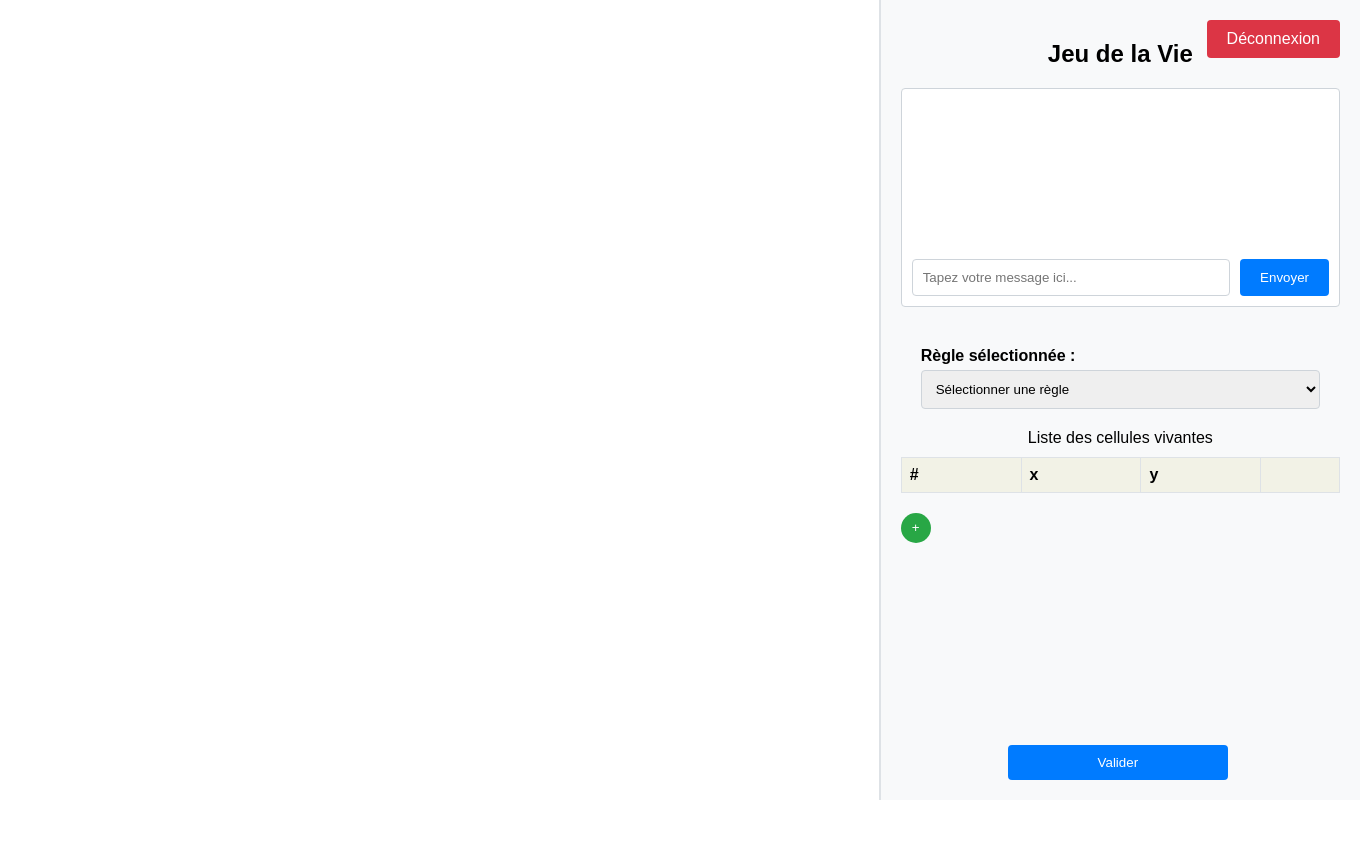
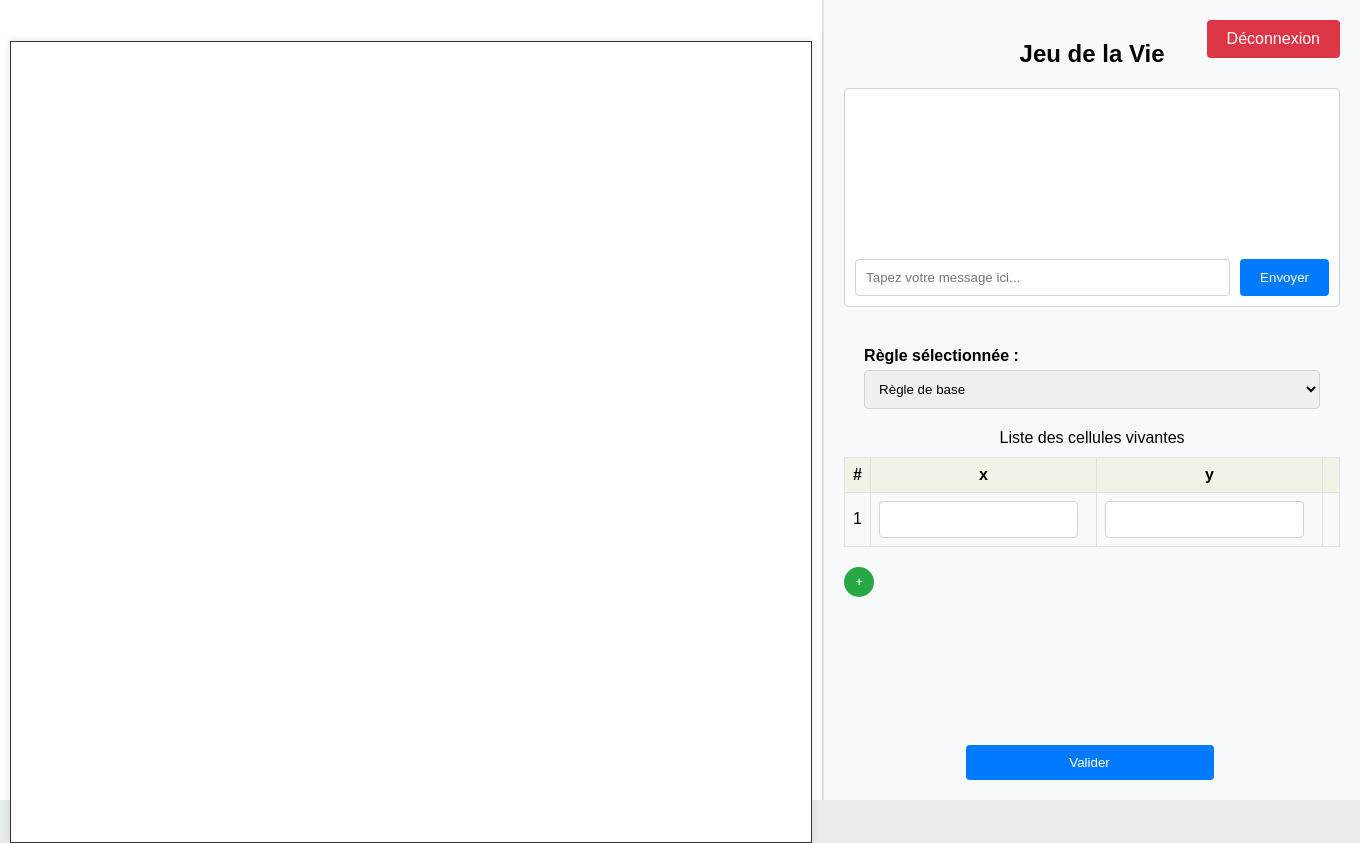
Before and after one commit to Kierha/jeu-de-la-vie, a Django app: page /game/ in a window 1360 px wide. Before the commit the page ends 800 px from the top, so only its background shows below. Run offline with Django 5.2, Linux system fonts and the light colour scheme; data comes from the database, SQL or seed files in the repository; lists and menus that the app fills with data are empty.

Commit message:
grille de jeu

```diff
--- a/app_manager/urls.py
+++ b/app_manager/urls.py
@@ -1,11 +1,12 @@
 from django.urls import path
 from django.contrib.auth import views as auth_views
-from game.views import register, game_screen
+from game.views import register, game_screen, get_rule_details
 
 urlpatterns = [
-    path('', auth_views.LoginView.as_view(template_name='registration/loginScreen.html'), name='login'),  # Page d'accueil
-    path('login/', auth_views.LoginView.as_view(template_name='registration/loginScreen.html'), name='login'),  # URL spécifique pour la connexion
+    path('', auth_views.LoginView.as_view(template_name='registration/loginScreen.html'), name='login'),
+    path('login/', auth_views.LoginView.as_view(template_name='registration/loginScreen.html'), name='login'),
     path('register/', register, name='register'),
     path('logout/', auth_views.LogoutView.as_view(next_page='/login/'), name='logout'),
     path('game/', game_screen, name='game_screen'),
+    path('get-rule-details/<int:rule_id>/', get_rule_details, name='get_rule_details'),
 ]
--- a/game/static/css/gameScreen.css
+++ b/game/static/css/gameScreen.css
@@ -134,7 +134,7 @@ th,
 td {
     border: 1px solid #dee2e6;
     padding: 8px;
-    text-align: left;
+    text-align: center;
 }
 
 th {
@@ -186,3 +186,26 @@ th {
 .delete-btn:hover {
     background-color: #bd2130;
 }
+
+/* Grille de jeu */
+.game-grid {
+    width: 800px;
+    height: 800px;
+    display: grid;
+    grid-gap: 1px;
+    background-color: #fff;
+    border: 1px solid #333;
+    box-shadow: 0 0 10px rgba(0, 0, 0, 0.1);
+    margin: auto;
+    margin-top: 5%;
+}
+
+.game-grid .cell {
+    border: 1px solid #ddd;
+    background-color: #eee;
+    box-sizing: border-box;
+}
+
+.game-grid .cell.alive {
+    background-color: #333;
+}
--- /dev/null
+++ b/game/static/js/gameManager.js
@@ -0,0 +1,121 @@
+function checkCellsAliveTab() {
+  var cellCoordinates = [];
+  var tableRows = document.querySelectorAll(
+    ".cell-table-container table tbody tr"
+  );
+  var errors = [];
+  if (
+    tableRows.length <= 1 &&
+    tableRows[0].querySelector(".x").value.trim() === "" &&
+    tableRows[0].querySelector(".y").value.trim() === ""
+  ) {
+    alert("Il faut au minimum 1 cellule vivante !");
+    return null;
+  }
+
+  tableRows.forEach(function (row, index) {
+    var x = row.querySelector(".x").value.trim();
+    var y = row.querySelector(".y").value.trim();
+
+    if (x === "" && y === "") {
+      // Si la ligne est vide, on passe à la suivante sans ajouter les coordonnées
+      return;
+    } else if (x === "" || y === "") {
+      errors.push("La ligne " + (index + 1) + " contient une colonne vide !");
+    } else if (isNaN(x) || isNaN(y)) {
+      errors.push(
+        "La ligne " + (index + 1) + " contient des valeurs non numériques !"
+      );
+    } else {
+      cellCoordinates.push({ x: parseInt(x, 10), y: parseInt(y, 10) });
+    }
+  });
+
+  if (errors.length > 0) {
+    alert("Erreurs :\n" + errors.join("\n"));
+    return null;
+  }
+
+  return cellCoordinates;
+}
+
+function getMaxSize(cellCoordinates) {
+  let maxX = 0;
+  let maxY = 0;
+
+  cellCoordinates.forEach((coord) => {
+    maxX = Math.max(maxX, coord.x);
+    maxY = Math.max(maxY, coord.y);
+  });
+
+  // Retourne la plus grande dimension plus 50 comme la taille de la grille
+  return Math.max(maxX, maxY) + 50;
+}
+
+function drawGrid(gridSize) {
+  const gameGrid = document.querySelector(".game-grid");
+
+  // Taille de la grille
+  var gridDimensions = "800px";
+
+  // Ajuste les styles CSS pour les colonnes et les rangées de la grille
+  gameGrid.style.display = "grid";
+  gameGrid.style.gridTemplateColumns = `repeat(${gridSize}, 1fr)`;
+  gameGrid.style.gridTemplateRows = `repeat(${gridSize}, 1fr)`;
+  gameGrid.style.width = gridDimensions;
+  gameGrid.style.height = gridDimensions;
+
+  // Vide le contenu actuel de la grille
+  gameGrid.innerHTML = "";
+
+  // Crée les cellules de la grille
+  for (let i = 0; i < gridSize * gridSize; i++) {
+    let cell = document.createElement("div");
+    cell.classList.add("cell"); // Assure-toi que cette classe correspond à celle définie dans ton CSS
+    gameGrid.appendChild(cell);
+  }
+}
+
+document.addEventListener("DOMContentLoaded", function () {
+  var validateButton = document.querySelector(".validate-btn");
+  var ruleSelect = document.querySelector("#rule-select");
+
+  validateButton.addEventListener("click", function () {
+    var cellCoordinates = checkCellsAliveTab();
+
+    if (cellCoordinates !== null) {
+      // Récupère la règle sélectionnée
+      var selectedRuleId = ruleSelect.value;
+      var selectedRuleText = ruleSelect.options[ruleSelect.selectedIndex].text;
+
+      // Envoie une requête pour récupérer les détails de la règle sélectionnée
+      fetch("/get-rule-details/" + selectedRuleId)
+        .then((response) => response.json())
+        .then((data) => {
+          // Stocke les informations dans le localStorage
+          var configName = cellCoordinates.length + "A";
+          localStorage.setItem("config_name", configName);
+
+          // Affiche les informations
+          console.log(
+            `rule_name: ${selectedRuleText}, survival_rules: ${
+              data.survival_rules
+            }, birth_rules: ${
+              data.birth_rules
+            }, config_start: ${configName}, cells_alive: ${JSON.stringify(
+              cellCoordinates
+            )}`
+          );
+          var maxGridSize = getMaxSize(cellCoordinates);
+          console.log(maxGridSize);
+          drawGrid(maxGridSize);
+        })
+        .catch((error) => {
+          console.error(
+            "Erreur lors de la récupération des détails de la règle:",
+            error
+          );
+        });
+    }
+  });
+});
--- /dev/null
+++ b/game/static/js/initGame.js
@@ -0,0 +1,40 @@
+document.addEventListener("DOMContentLoaded", function () {
+  const addBtn = document.querySelector(".add-btn");
+  const tableBody = document.querySelector("table tbody");
+
+  // Ajoute une écoute sur le tableau pour la suppression de lignes
+  tableBody.addEventListener("click", function (e) {
+    if (e.target && e.target.matches(".delete-btn")) {
+      deleteRow(e.target);
+    }
+  });
+
+  function addRow() {
+    const rowCount = tableBody.rows.length;
+    const row = tableBody.insertRow(-1);
+    const cell1 = row.insertCell(0);
+    const cell2 = row.insertCell(1);
+    const cell3 = row.insertCell(2);
+    const cell4 = row.insertCell(3);
+
+    cell1.innerHTML = rowCount + 1;
+    cell2.innerHTML = `<input type="text" class="x" name="x_value_${rowCount}" />`;
+    cell3.innerHTML = `<input type="text" class="y" name="y_value_${rowCount}" />`;
+    cell4.innerHTML =
+      rowCount !== 0
+        ? `<button type="button" class="delete-btn">Supprimer</button>`
+        : "";
+  }
+
+  function deleteRow(btn) {
+    const row = btn.parentNode.parentNode;
+    row.parentNode.removeChild(row);
+  }
+
+  addBtn.addEventListener("click", function () {
+    addRow();
+  });
+
+  // Ajoute une ligne initiale
+  addRow();
+});
--- a/game/templates/game/gameScreen.html
+++ b/game/templates/game/gameScreen.html
@@ -7,6 +7,9 @@
     <meta name="viewport" content="width=device-width, initial-scale=1.0">
     <title>Jeu de la Vie</title>
     <link rel="stylesheet" href="{% static 'css/gameScreen.css' %}">
+    <script src="{% static 'js/initGame.js' %}"></script>
+    <script src="{% static 'js/gameManager.js' %}"></script>
+
 </head>
 
 <body>
@@ -18,7 +21,8 @@
     </div>
     <div class="container">
         <div class="game-area">
-            <!-- Contenu du jeu ici -->
+            <!-- Grille de jeu -->
+            <div class="game-grid"></div>
         </div>
         <div class="info-area">
             <h2>Jeu de la Vie</h2>
@@ -29,11 +33,12 @@
                     <button class="send-btn">Envoyer</button>
                 </div>
             </div>
-    <div class ="rules-area">
+            <div class="rules-area">
                 <label for="rule-select">Règle sélectionnée :</label>
                 <select id="rule-select">
-        <option>Sélectionner une règle</option>
-        <!-- Options des règles ici -->
+                    {% for rule in rules %}
+                    <option value="{{ rule.id }}">{{ rule.name }}</option>
+                    {% endfor %}
                 </select>
             </div>
             <div class="table-title">Liste des cellules vivantes</div>
--- a/game/views/game_view.py
+++ b/game/views/game_view.py
@@ -1,4 +1,19 @@
 from django.shortcuts import render
+from django.http import JsonResponse
+from game.models import Rule
 
 def game_screen(request):
-    return render(request, 'game/gameScreen.html')
+    rules = Rule.objects.all()
+    return render(request, 'game/gameScreen.html', {'rules': rules})
+
+def get_rule_details(request, rule_id):
+    try:
+        rule = Rule.objects.get(id=rule_id)
+        rule_details = {
+            'name': rule.name,
+            'survival_rules': rule.survival_rules,
+            'birth_rules': rule.birth_rules
+        }
+        return JsonResponse(rule_details)
+    except Rule.DoesNotExist:
+        return JsonResponse({'error': 'Règle non trouvée'}, status=404)
```
Also changed, not shown: game/static/js/request.js (added), game/static/js/rulesManager.js (added). Lines whose indentation alone changed are shown as unchanged.
